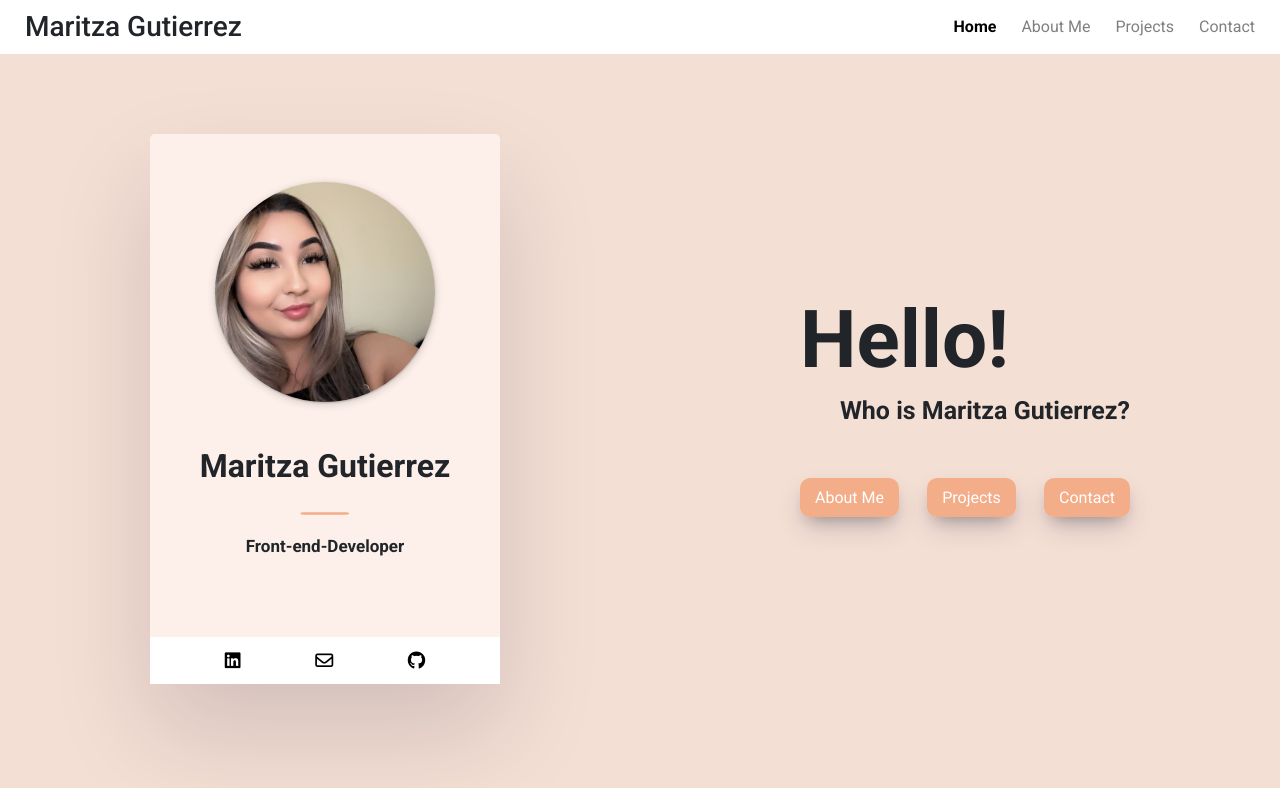
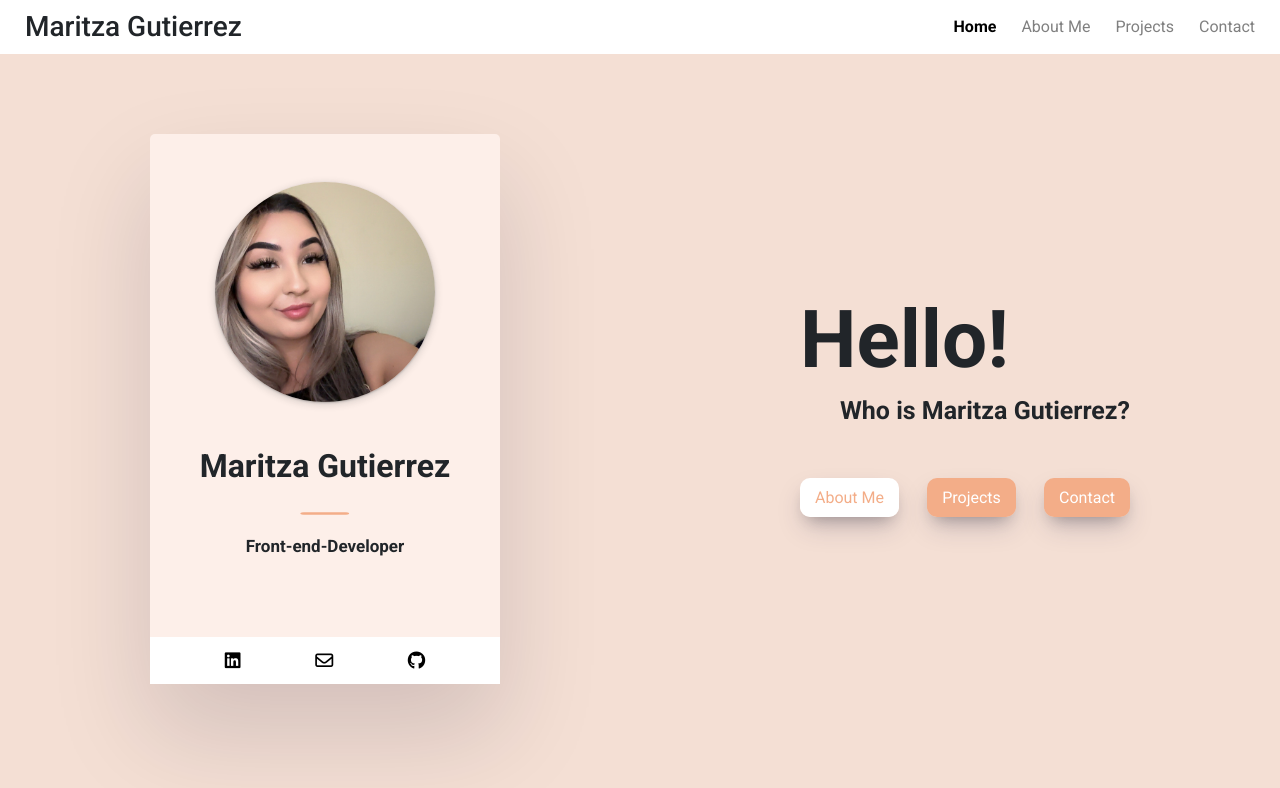
Before and after one commit to Mariii209/mari-portfolio-react, a React (Create React App) app: page / in a window 1280 px wide. In both pictures the pointer is over the link 849 px from the left and 497 px from the top of the page. Shown: the top 788 px of the page. Built offline with nearby package versions, Linux system fonts and the light colour scheme.

Commit message:
Added button hover transition with ease-in-out effect

```diff
--- a/src/HomeSection.css
+++ b/src/HomeSection.css
@@ -37,4 +37,10 @@
   border-radius: 10px;
   box-shadow: rgba(50, 50, 93, 0.25) 0px 13px 27px -5px,
     rgba(0, 0, 0, 0.3) 0px 8px 16px -8px;
+  transition: all 700ms ease-in-out;
 }
+
+.IntroNavLink:hover {
+  background-color: white;
+  color: #f3ad88;
+}
```
